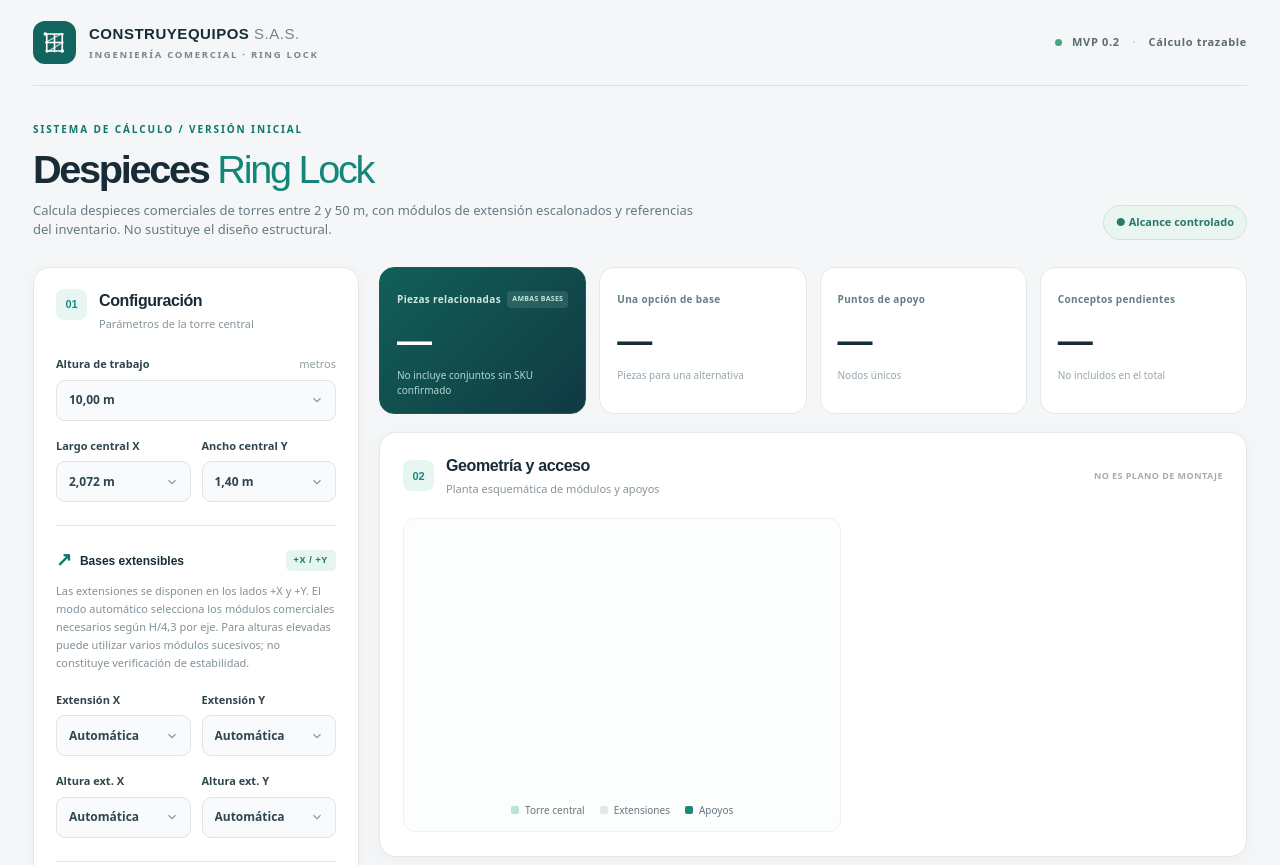
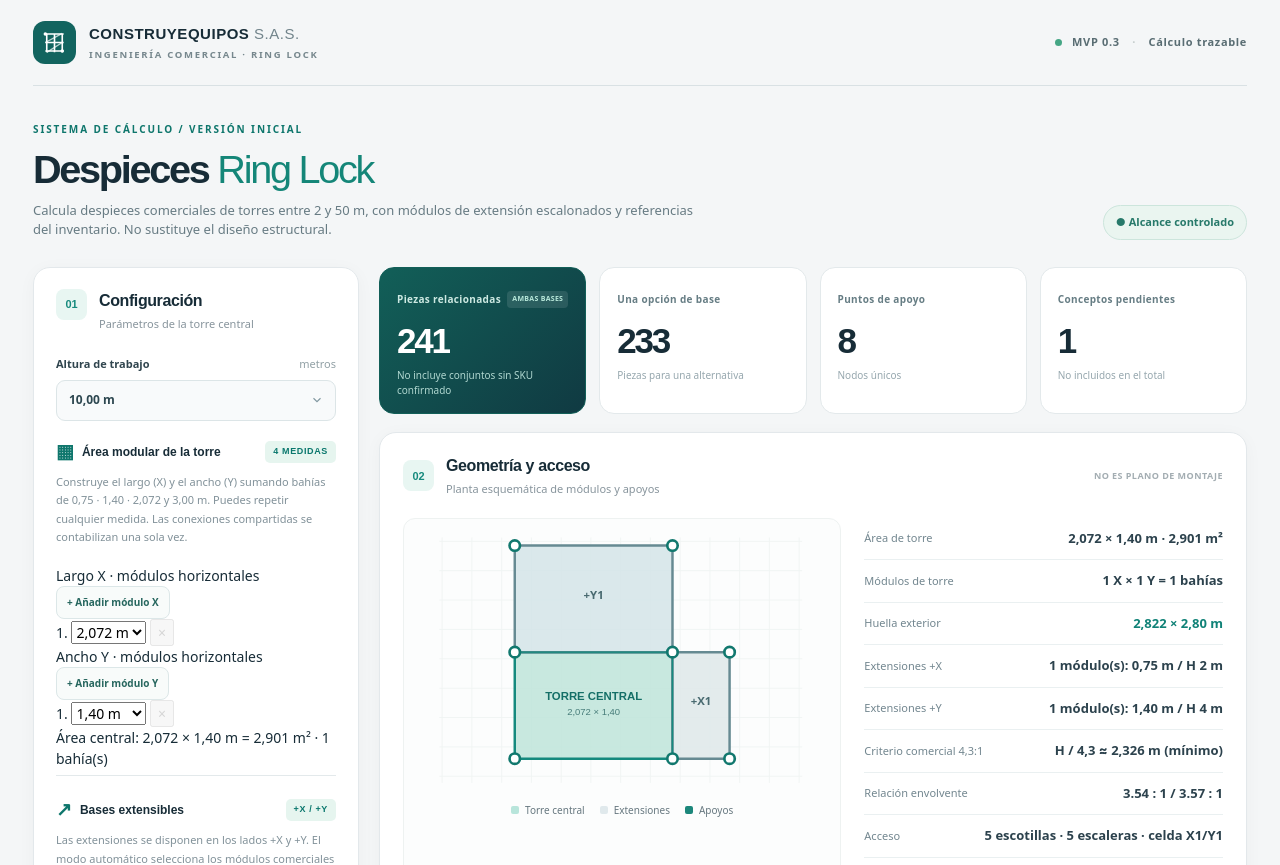
Before and after one commit to cesarmoreno3312/Scaffold-exploded-view, a website with bundled scripts: page index.html in a window 1280 px wide. Shown: the top 865 px of the page. Built offline with nearby package versions, Linux system fonts and the light colour scheme.

Commit message:
feat(ui): elegir tramos X/Y y visualizar área modular

```diff
--- a/index.html
+++ b/index.html
@@ -17,7 +17,7 @@
         </div>
         <div><div class="brand">CONSTRUYEQUIPOS <span>S.A.S.</span></div><div class="small-label">INGENIERÍA COMERCIAL · RING LOCK</div></div>
       </div>
-      <div class="header-meta"><span class="live-dot"></span> MVP 0.2 <span class="header-sep">·</span> Cálculo trazable</div>
+      <div class="header-meta"><span class="live-dot"></span> MVP 0.3 <span class="header-sep">·</span> Cálculo trazable</div>
     </header>
     <main>
       <section class="page-heading">
@@ -36,10 +36,17 @@
               <label for="height">Altura de trabajo <span class="field-help">metros</span></label>
               <select id="height" name="height"><option value="10" selected>10,00 m</option></select>
             </div>
-            <div class="two-cols">
-              <div class="field-group"><label for="spanX">Largo central X</label><select id="spanX" name="spanX"><option value="1400">1,40 m</option><option value="2072" selected>2,072 m</option><option value="3000">3,00 m</option></select></div>
-              <div class="field-group"><label for="spanY">Ancho central Y</label><select id="spanY" name="spanY"><option value="1400" selected>1,40 m</option><option value="2072">2,072 m</option><option value="3000">3,00 m</option></select></div>
+            <div class="subheading"><span class="mini-icon">▦</span> Área modular de la torre <span class="auto-tag">4 MEDIDAS</span></div>
+            <p class="field-note">Construye el largo (X) y el ancho (Y) sumando bahías de 0,75 · 1,40 · 2,072 y 3,00 m. Puedes repetir cualquier medida. Las conexiones compartidas se contabilizan una sola vez.</p>
+            <div class="bay-group">
+              <div class="bay-heading"><label id="label-bays-X">Largo X · módulos horizontales</label><button id="addBayX" type="button" class="soft-button bay-add">+ Añadir módulo X</button></div>
+              <div id="baysXRows" class="bay-rows" role="group" aria-labelledby="label-bays-X"></div>
             </div>
+            <div class="bay-group">
+              <div class="bay-heading"><label id="label-bays-Y">Ancho Y · módulos horizontales</label><button id="addBayY" type="button" class="soft-button bay-add">+ Añadir módulo Y</button></div>
+              <div id="baysYRows" class="bay-rows" role="group" aria-labelledby="label-bays-Y"></div>
+            </div>
+            <div class="area-preview" id="area-preview" aria-live="polite">Área central: —</div>
             <div class="config-divider"></div>
             <div class="subheading"><span class="mini-icon">↗</span> Bases extensibles <span class="auto-tag">+X / +Y</span></div>
             <p class="field-note">Las extensiones se disponen en los lados +X y +Y. El modo automático selecciona los módulos comerciales necesarios según H/4,3 por eje. Para alturas elevadas puede utilizar varios módulos sucesivos; no constituye verificación de estabilidad.</p>
@@ -82,7 +89,7 @@
             <div class="panel-heading horizontal"><div class="title-cluster"><span class="section-index">04</span><div><h2>Pendientes y verificaciones</h2><p>Reglas aún no cerradas para ingeniería y montaje</p></div></div></div>
             <div id="pending-list"></div><div id="warning-list"></div>
           </section>
-          <footer class="app-footer"><strong>CONSTRUYEQUIPOS S.A.S.</strong> · MVP v0.2.0 · Despiece comercial preliminar · No sustituye diseño, inspección ni autorización técnica de montaje.</footer>
+          <footer class="app-footer"><strong>CONSTRUYEQUIPOS S.A.S.</strong> · MVP v0.3.0 · Despiece comercial preliminar · No sustituye diseño, inspección ni autorización técnica de montaje.</footer>
         </div>
       </div>
     </main>
```
